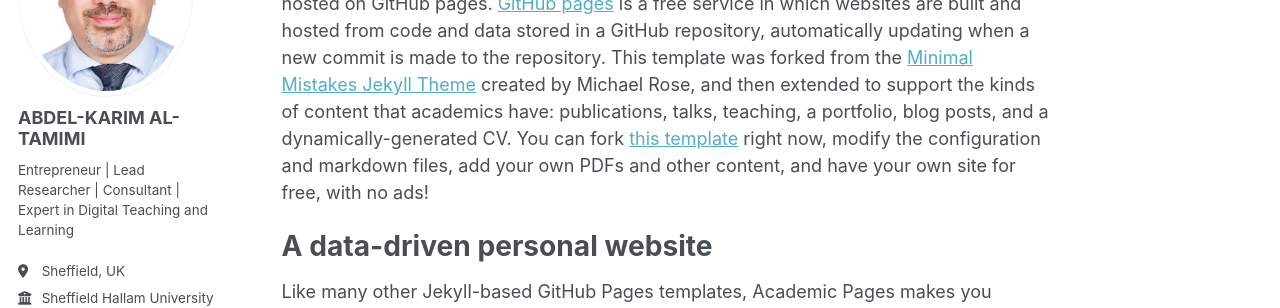
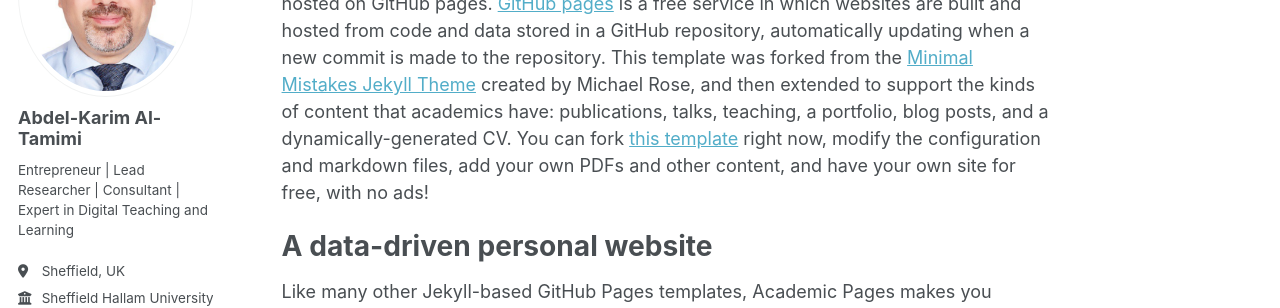
Before and after one commit to A-Al-Tamimi/a-al-tamimi.github.io, a Jekyll site: the page built from _pages/about.md, in a window 1280 px wide. Shown: the part 213-521 px from the top of the page. Built offline with Jekyll 4.4.1, drawn with Linux system fonts in a browser that asks for light colours; some web fonts are replaced.

```diff
--- a/_config.yml
+++ b/_config.yml
@@ -22,7 +22,7 @@ repository               : "A-Al-Tamimi/a-al-tamimi.github.io"
 author:
   # Biographic information
   avatar           : "Abdel-Karim Al-Tamimi.png"
-  name             : "ABDEL-KARIM AL-TAMIMI"
+  name             : "Abdel-Karim Al-Tamimi"
   pronouns         : # example: "she/her"
   bio              : "Entrepreneur | Lead Researcher | Consultant | Expert in Digital Teaching and Learning"
   location         : "Sheffield, UK"
```
